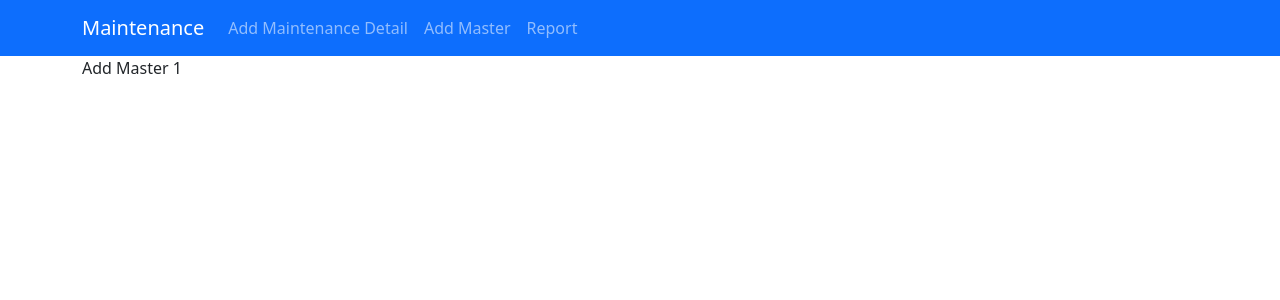
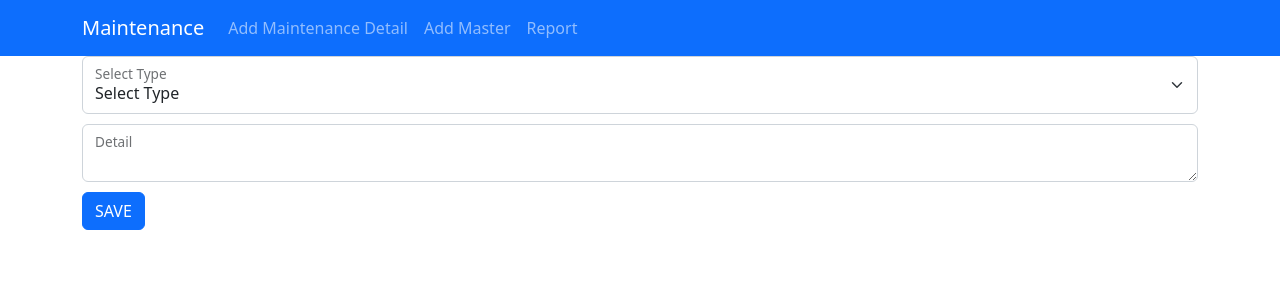
Before and after one commit to kansiree/maintanace_v2, a React (Create React App) app: page /#/addMaster in a window 1280 px wide. Shown: the top 300 px of the page. Built offline with nearby package versions, Linux system fonts and the light colour scheme.

Commit message:
add page add master

```diff
--- a/src/components/AddMaster/AddMaster.tsx
+++ b/src/components/AddMaster/AddMaster.tsx
@@ -1,14 +1,56 @@
-import { Container } from "react-bootstrap";
-
+import React from "react";
+import { Button, Container, FloatingLabel, Form } from "react-bootstrap";
+import ConfigApplication from '../../application.json'
 export default function AddMaster() {
 
-   // const URL = (ConfigApplication.developMode=="Y")?ConfigApplication.API_URL_LOCAL:ConfigApplication.API_URL;
+    const URL = (ConfigApplication.developMode==="Y")?ConfigApplication.API_URL_LOCAL:ConfigApplication.API_URL;
     console.log("URL: "+URL);
 
+    const type = React.useRef<HTMLSelectElement>(null);
+    const detail = React.useRef<HTMLSelectElement>(null);
+    const btSave = React.useRef<HTMLButtonElement>(null);
+
+    const onClickSave = () =>{
+        let valueType = type.current?.value
+        let valueDetail = detail.current?.value
+        const data = { type: valueType,
+        fullName: valueDetail}
+        if(data.fullName==''){
+            alert('please key detail.');
+        }else if(data.type=='-1'){
+            alert('please select type.');
+
+        }else{
+
+            fetch(URL+'/createMaster',{
+                method: 'POST',
+                mode:'no-cors',
+                body: JSON.stringify(data)
+            }).then(res => alert('Save Success'))
+        }
+    }
+
     return(
+        <Form>
             <Container>
-                Add Master 1
+                <FloatingLabel controlId="floatingSelect" label="Select Type" >
+                    <Form.Select aria-aria-label="Floating label select example" ref={type}>
+                        <option value="-1">Select Type</option>
+                        <option value="system">System</option>
+                        <option value="aircraft">Aircraft</option>
+                        <option value="technical">Technical</option>
+                    </Form.Select>
+                </FloatingLabel>
+                <FloatingLabel controlId="floatingText" label="Detail" style={{marginTop:10}}>
+                    <Form.Control as="textarea" >
+
+                    </Form.Control>
+                </FloatingLabel>
+                <Button variant="primary" type="submit" ref={btSave} style={{marginTop:10}}
+                onClick={onClickSave}
+                >SAVE</Button>
             </Container>
+        </Form>
     )
 
 }
```
Also changed, not shown: src/application.json (renamed from application.json).
